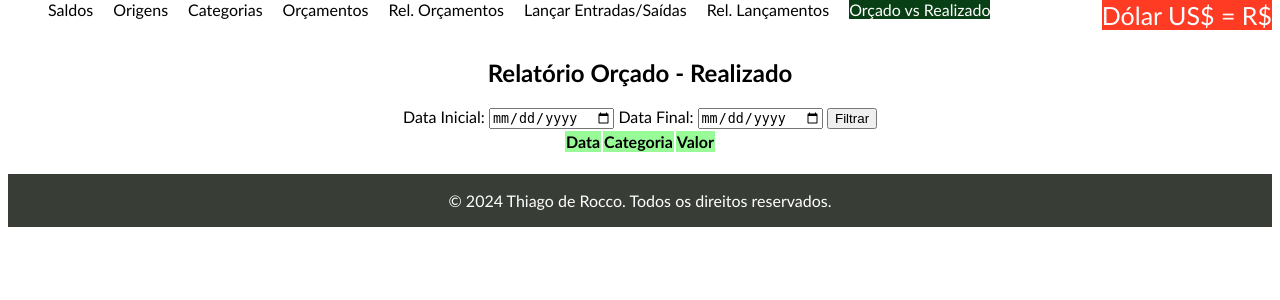
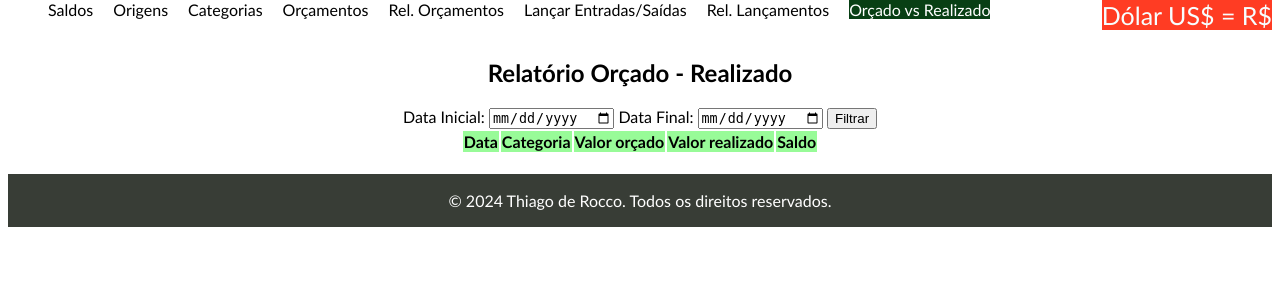
Before and after one commit to thiagorocco/projetos-django, a Django app: page /orc_real/ in a window 1280 px wide. Shown: the part 82-382 px from the top of the page. Run offline with Django 5.2, Linux system fonts and the light colour scheme; data that the repository does not hold is empty.

Commit message:
Alteração no template orcado-realizado

```diff
--- a/controle-financeiro/financeiro/templates/financeiro/orcado-realizado.html
+++ b/controle-financeiro/financeiro/templates/financeiro/orcado-realizado.html
@@ -14,7 +14,9 @@
             <tr>
             <th>Data</th>
             <th>Categoria</th>
-            <th>Valor</th>
+            <th>Valor orçado</th>
+            <th>Valor realizado</th>
+            <th>Saldo</th>
         </tr>
     </thead>
 </table>
--- a/controle-financeiro/financeiro/views.py
+++ b/controle-financeiro/financeiro/views.py
@@ -201,7 +201,7 @@ def delete_categoria(request, id):
         categoria.delete()
         messages.success(request, "Categoria excluída com sucesso.")
 
-    return redirect(reverse('rel_origens'))
+    return redirect(reverse('rel_categorias'))
 
 
 def rel_orcado_realizado(request):
```
Also changed, not shown: controle-financeiro/db.sqlite3.
